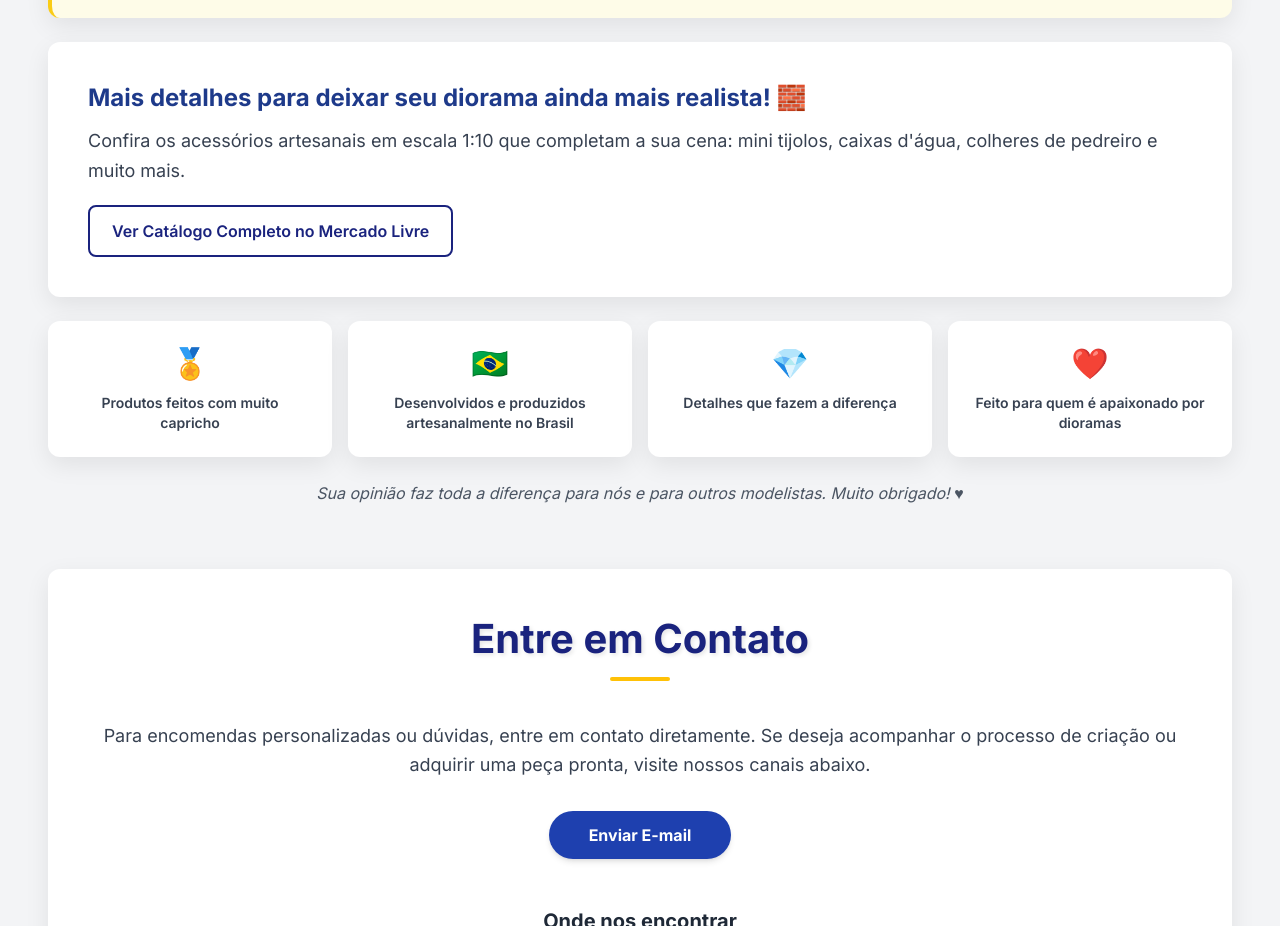
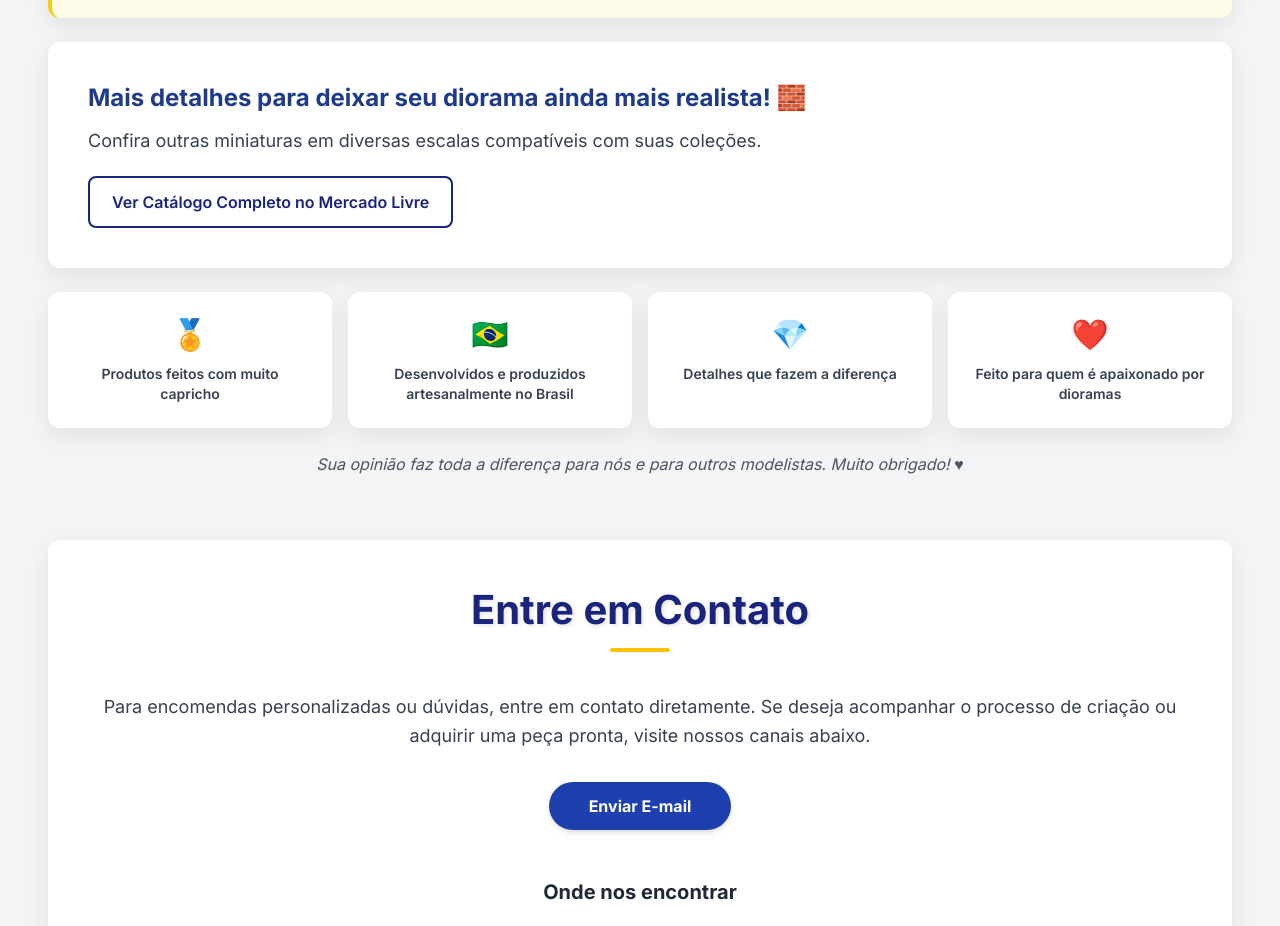
Before and after one commit to MateusSposito/mateus.sposito.art.br, a plain HTML site: page d.html in a window 1280 px wide. Shown: the part 1520-2446 px from the top of the page. Drawn offline with nearby package versions, Linux system fonts and the light colour scheme.

Commit message:
Update description of accessories in d.html

```diff
--- a/d.html
+++ b/d.html
@@ -199,7 +199,7 @@
             <div class="card p-8 md:p-10">
                 <h3 class="text-2xl font-bold text-blue-900 mb-3">Mais detalhes para deixar seu diorama ainda mais realista! 🧱</h3>
                 <p class="text-lg text-gray-700 leading-relaxed mb-5">
-                    Confira os acessórios artesanais em escala 1:10 que completam a sua cena: mini tijolos, caixas d'água, colheres de pedreiro e muito mais.
+                    Confira outras miniaturas em diversas escalas compatíveis com suas coleções.
                 </p>
                 <a class="btn-ghost" href="https://www.mercadolivre.com.br/pagina/spositoartbr" target="_blank">Ver Catálogo Completo no Mercado Livre</a>
             </div>
```
